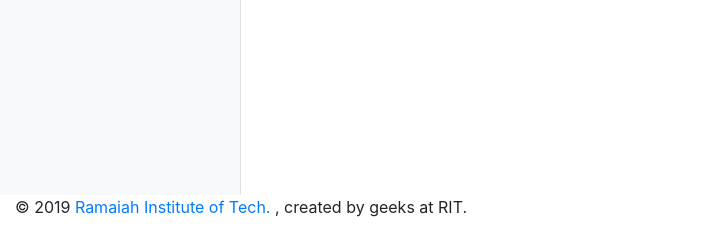
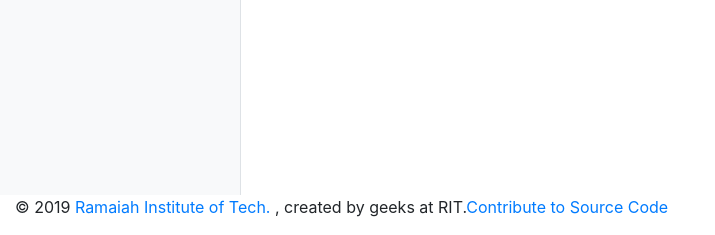
Before and after one commit to atifadib/Interview_Exp_Sharing_Application, a Flask app: page / in a window 1280 px wide. Shown: the part 605-840 px from the top of the page, without its empty margins (0-715 px from the left). Run offline with Flask 2, Linux system fonts and the light colour scheme; some libraries are stand-ins or nearby versions.

Commit message:
Adding Github Contribution Link, Updates to Readme

```diff
--- a/templates/experience.html
+++ b/templates/experience.html
@@ -88,7 +88,7 @@
                 <nav class="pull-left">
                 </nav>
                 <p class="copyright pull-right">
-                    &copy; <script>document.write(new Date().getFullYear())</script> <a href="http://www.msrit.edu">Ramaiah Institute of Tech. </a>, created by geeks at RIT.
+                    &copy; <script>document.write(new Date().getFullYear())</script> <a href="http://www.msrit.edu">Ramaiah Institute of Tech. </a>, created by geeks at RIT.<a href="https://github.com/atifadib/Interview_Exp_Sharing_Application">Contribute to Source Code</a>
                 </p>
             </div>
         </footer>
--- a/templates/find.html
+++ b/templates/find.html
@@ -123,7 +123,7 @@
                 <nav class="pull-left">
                 </nav>
                 <p class="copyright pull-right">
-                    &copy; <script>document.write(new Date().getFullYear())</script> <a href="http://www.msrit.edu">Ramaiah Institute of Tech. </a>, created by geeks at RIT.
+                    &copy; <script>document.write(new Date().getFullYear())</script> <a href="http://www.msrit.edu">Ramaiah Institute of Tech. </a>, created by geeks at RIT.<a href="https://github.com/atifadib/Interview_Exp_Sharing_Application">Contribute to Source Code</a>
                 </p>
             </div>
         </footer>
--- a/templates/index.html
+++ b/templates/index.html
@@ -87,7 +87,7 @@
                 <nav class="pull-left">
                 </nav>
                 <p class="copyright pull-right">
-                    &copy; <script>document.write(new Date().getFullYear())</script> <a href="http://www.msrit.edu">Ramaiah Institute of Tech. </a>, created by geeks at RIT.
+                    &copy; <script>document.write(new Date().getFullYear())</script> <a href="http://www.msrit.edu">Ramaiah Institute of Tech. </a>, created by geeks at RIT.<a href="https://github.com/atifadib/Interview_Exp_Sharing_Application">Contribute to Source Code</a>
                 </p>
             </div>
         </footer>
--- a/templates/post.html
+++ b/templates/post.html
@@ -96,7 +96,7 @@
                 <nav class="pull-left">
                 </nav>
                 <p class="copyright pull-right">
-                    &copy; <script>document.write(new Date().getFullYear())</script> <a href="http://www.msrit.edu">Ramaiah Institute of Tech. </a>, created by geeks at RIT.
+                    &copy; <script>document.write(new Date().getFullYear())</script> <a href="http://www.msrit.edu">Ramaiah Institute of Tech. </a>, created by geeks at RIT. <a href="https://github.com/atifadib/Interview_Exp_Sharing_Application">Contribute to Source Code</a>
                 </p>
             </div>
         </footer>
--- a/templates/resources.html
+++ b/templates/resources.html
@@ -87,7 +87,7 @@
                 <nav class="pull-left">
                 </nav>
                 <p class="copyright pull-right">
-                    &copy; <script>document.write(new Date().getFullYear())</script> <a href="http://www.msrit.edu">Ramaiah Institute of Tech. </a>, created by geeks at RIT.
+                    &copy; <script>document.write(new Date().getFullYear())</script> <a href="http://www.msrit.edu">Ramaiah Institute of Tech. </a>, created by geeks at RIT.<a href="https://github.com/atifadib/Interview_Exp_Sharing_Application">Contribute to Source Code</a>
                 </p>
             </div>
         </footer>
```
Also changed, not shown: README.md.
